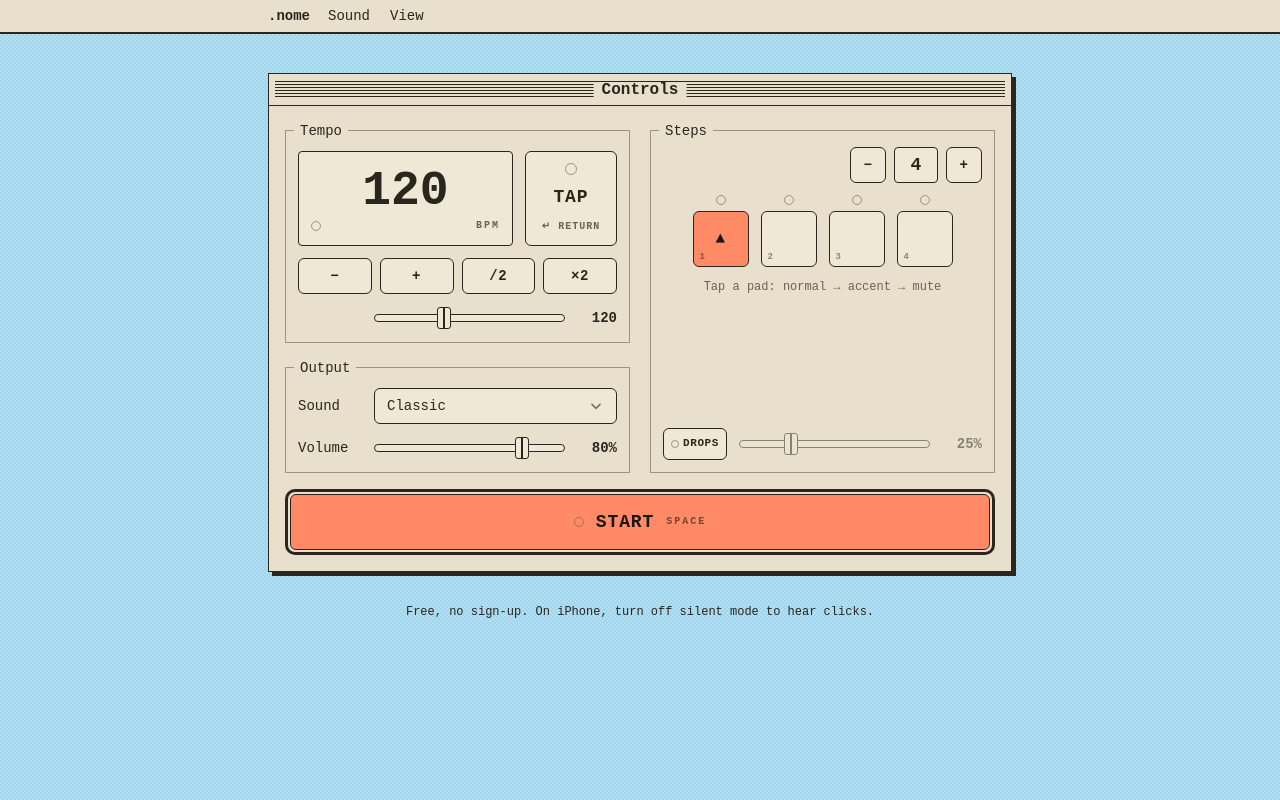
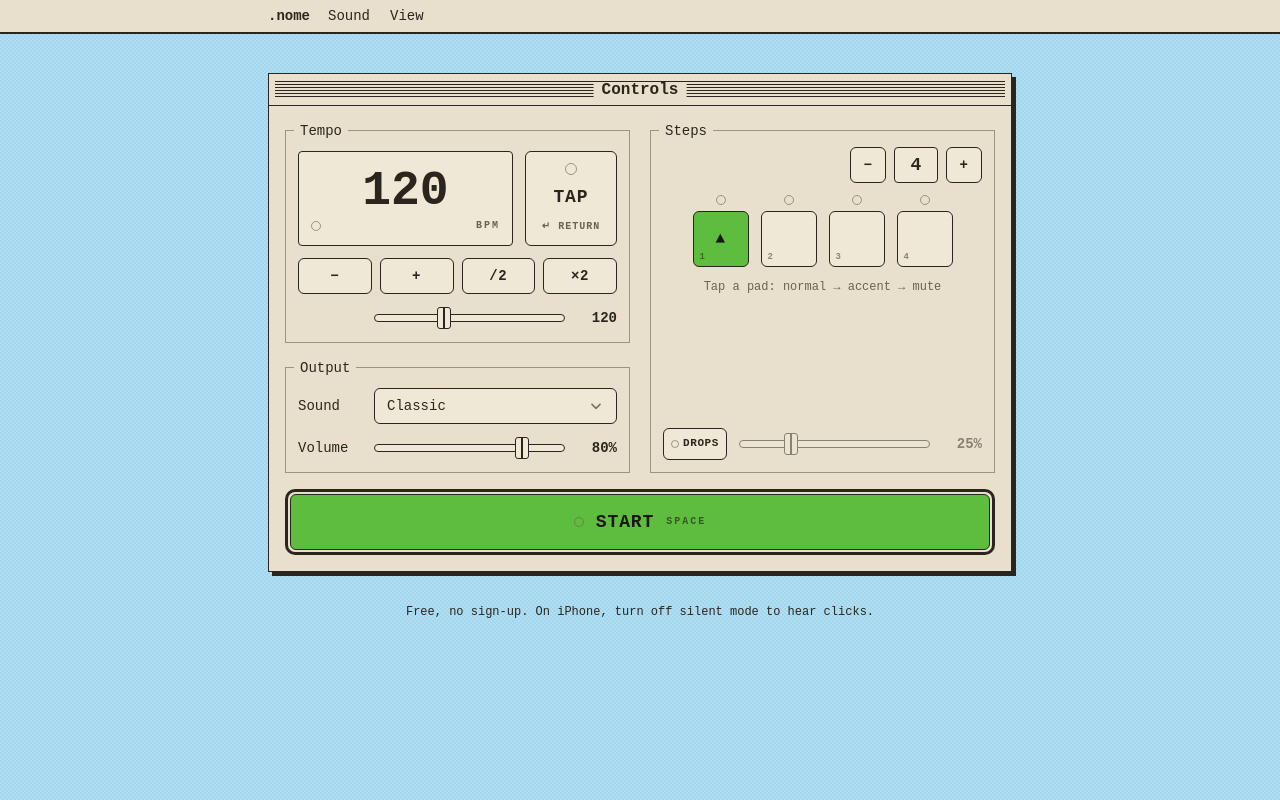
Before and after one commit to sluckenbaugh/nome, a React (Vite) app: page / in a window 1280 px wide. Built offline with nearby package versions, Linux system fonts and the light colour scheme.

Commit message:
Revert "Use coral as the light-mode accent"
This reverts commit 6de929b30666b0c6ba3bde60082299103293ca11.

```diff
--- a/src/index.css
+++ b/src/index.css
@@ -23,8 +23,8 @@
   --nome-ink-muted: #6b6252;
   --nome-rule: #bfb398;
   --nome-key: #efe8d6;
-  --nome-accent: #ff8a65;
-  --nome-accent-deep: #a33f24;
+  --nome-accent: #5ebd3e;
+  --nome-accent-deep: #2f7d24;
   --nome-lcd: #1a1712;
 }
 
```
Also changed, not shown: 1 other file (tests, documents, lock files or other folders).
